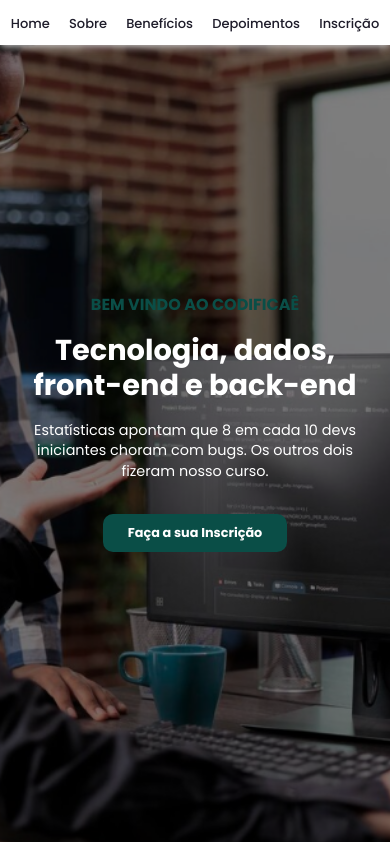
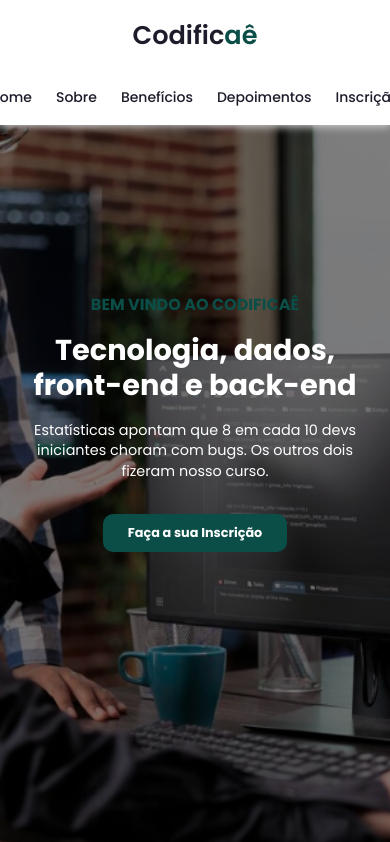
Before and after one commit to manukuiawa/Codifica-, a plain HTML site: page index.html in a window 390 px wide. Shown: the top 842 px of the page. Drawn offline with nearby package versions, Linux system fonts and the light colour scheme.

Commit message:
Alteração no cabeçalho para responsividade

```diff
--- a/style.css
+++ b/style.css
@@ -658,23 +658,35 @@ body {
 }
 
 @media (max-width: 400px) {
-  .navigation .logo {
-    display: none;
+  .navigation {
+    flex-direction: column;
+    align-items: center;
+    padding: 1rem;
   }
 
-  .navigation {
-    justify-content: center;
-    padding: 10px 15px;
+  .navigation .logo {
+    font-size: 1.6rem;
+    text-align: center;
+    margin-bottom: 0.8rem;
   }
 
   .navigation ul {
-    gap: 0.7rem;
+    flex-direction: row;
     flex-wrap: nowrap;
+    justify-content: center;
+    align-items: center;
+    gap: 1rem;
+    padding: 0;
+    margin: 0;
+  }
+
+  .navigation ul li {
+    list-style: none;
   }
 
   .navigation ul li a {
-    font-size: 13px;
-    padding: 4px;
+    font-size: 14px;
+    white-space: nowrap;
   }
 
   .home {
```
